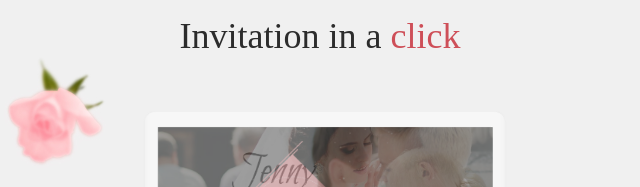
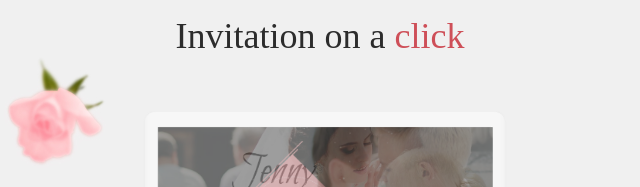
Before and after one commit to GowthamanDMZ/Wedding, a plain HTML site: page index.html in a window 1280 px wide. Shown: the part 239-426 px from the top of the page, 320-960 px from the left. Drawn offline with Linux system fonts and the light colour scheme.

Commit message:
Update index.html

```diff
--- a/index.html
+++ b/index.html
@@ -28,7 +28,7 @@
             <header class="header-section text-center">
                 <img src="assets/images/logo.png" alt="image">
 				<div class="section-content text-center">
-                        <h1 style="font-family:Libre Baskerville;">Invitation in a <span style="color:#ce4f58;">click<span></h1>
+                        <h1 style="font-family:Libre Baskerville;">Invitation on a <span style="color:#ce4f58;">click<span></h1>
                     </div>
             </header> <!-- header-section -->
 
```
